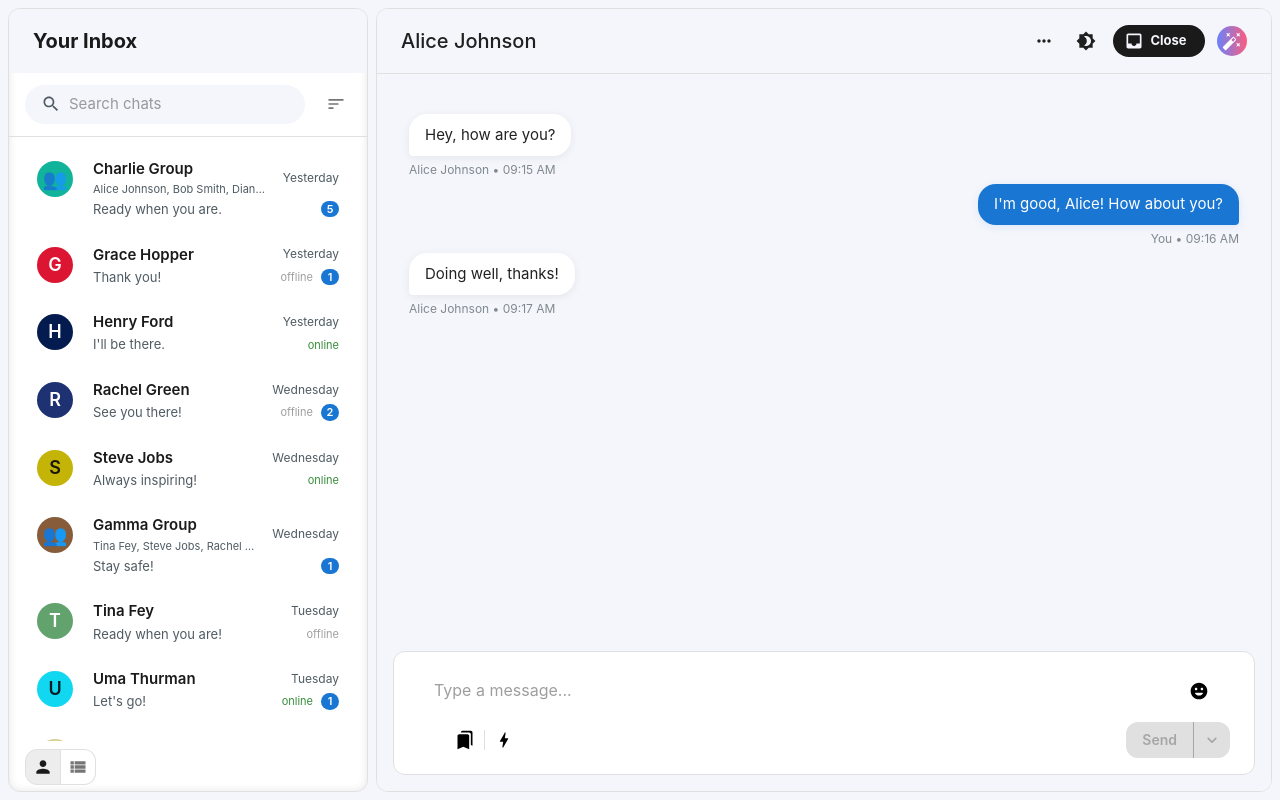
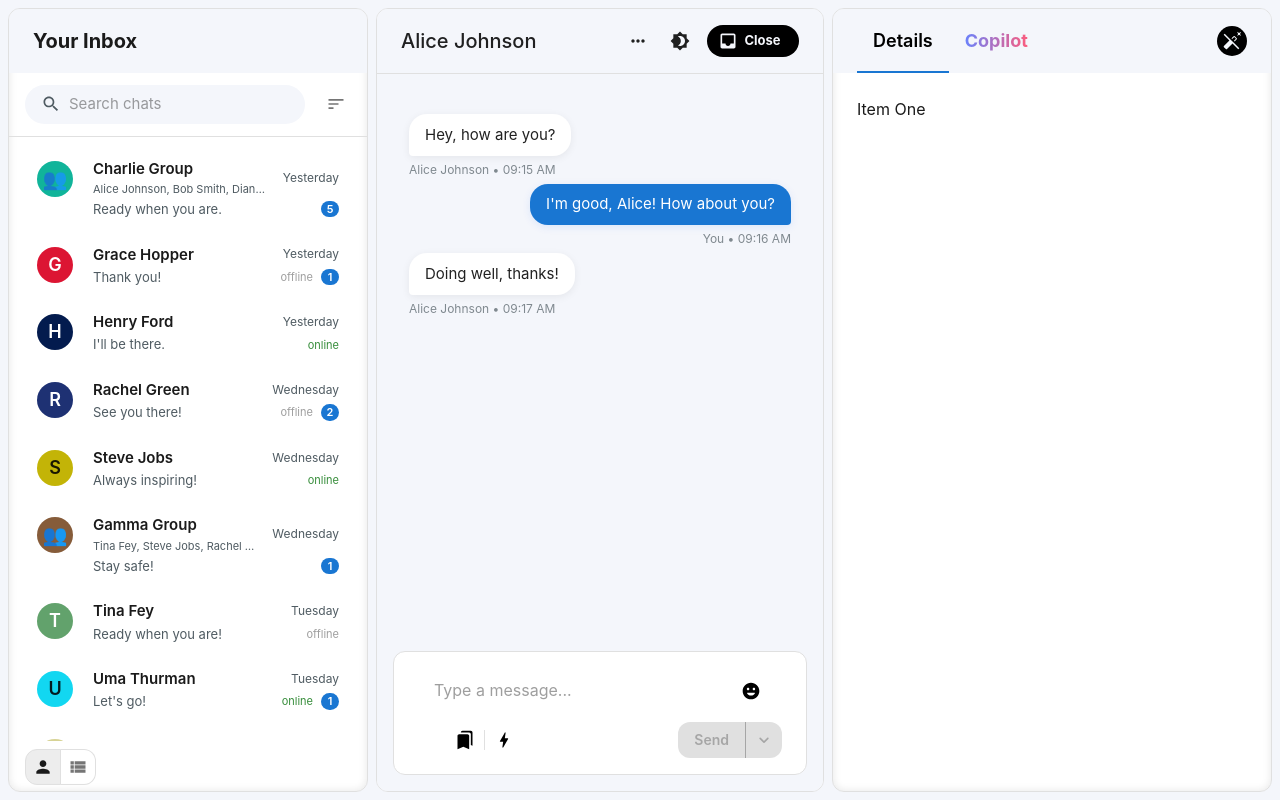
Before and after one commit to shekhar-sg/beyond-chat-assignment, a Next.js app: page /conversation/1 in a window 1280 px wide. Built offline with nearby package versions, Linux system fonts and the light colour scheme; some icons are missing; what @mui/material-nextjs would draw is missing.

Commit message:
add AISectionTabs and PaperForAISection components for AI chat sidebar integration

```diff
--- a/package.json
+++ b/package.json
@@ -13,6 +13,7 @@
     "@emotion/react": "^11.14.0",
     "@emotion/styled": "^11.14.0",
     "@mui/icons-material": "^7.1.0",
+    "@mui/lab": "^7.0.0-beta.12",
     "@mui/material": "^7.1.0",
     "@mui/material-nextjs": "^7.1.0",
     "@reduxjs/toolkit": "^2.8.2",
--- a/src/app/(chat)/layout.tsx
+++ b/src/app/(chat)/layout.tsx
@@ -1,21 +1,11 @@
-"use client";
+import AISectionTabs from "@/components/AISectionTabs";
+import PaperForAISection from "@/components/PaperForAISection";
 import UserList from "@/components/UserList";
 import { users } from "@/content/users";
-import { useAppSelector } from "@/store/hooks";
-import {
-  Paper,
-  type PaperProps,
-  Stack,
-  styled,
-  Toolbar,
-  Typography,
-} from "@mui/material";
+import { Paper, Stack, Toolbar, Typography } from "@mui/material";
 import type { ReactNode } from "react";
 
 export default function ChatLayout({ children }: { children: ReactNode }) {
-  const isAIChatSidebarOpen = useAppSelector(
-    ({ appConfig }) => appConfig.isAIChatSidebarOpen
-  );
   return (
     <Stack
       direction={"row"}
@@ -44,8 +34,7 @@ export default function ChatLayout({ children }: { children: ReactNode }) {
         </Toolbar>
         <UserList users={users} />
       </Paper>
-      <PaperForMain
-        isAIChatSidebarOpen={isAIChatSidebarOpen}
+      <Paper
         variant={"outlined"}
         sx={{
           border: 1,
@@ -53,15 +42,12 @@ export default function ChatLayout({ children }: { children: ReactNode }) {
           overflowY: "auto",
           display: "flex",
           flexDirection: "column",
-          flexGrow: 1,
-          flexShrink: 0,
-          // marginRight: "0", // Adjust for the width of the AI chat drawer and padding
+          flex: 1,
         }}
       >
         {children}
-      </PaperForMain>
-      <PaperForAIChat
-        isAIChatSidebarOpen={isAIChatSidebarOpen}
+      </Paper>
+      <PaperForAISection
         variant={"outlined"}
         sx={{
           width: 440,
@@ -71,64 +57,10 @@ export default function ChatLayout({ children }: { children: ReactNode }) {
           display: "flex",
           flexDirection: "column",
           boxShadow: "inset 0 0 8px rgba(0,0,0,0.1)",
-          // marginRight: "-448px",
         }}
       >
-        <Toolbar sx={{ bgcolor: "background.default" }}>
-          AI Chatbot Help
-        </Toolbar>
-        {/* Place your AI help/chatbot component here */}
-      </PaperForAIChat>
+        <AISectionTabs />
+      </PaperForAISection>
     </Stack>
   );
 }
-
-const drawerWidth = 440;
-
-interface CustomPaperProps extends PaperProps {
-  isAIChatSidebarOpen: boolean;
-}
-
-const PaperForMain = styled(Paper, {
-  shouldForwardProp: (prop) => prop !== "isAIChatSidebarOpen",
-})<CustomPaperProps>(({ theme }) => ({
-  transition: theme.transitions.create(["margin"], {
-    easing: theme.transitions.easing.sharp,
-    duration: theme.transitions.duration.leavingScreen,
-  }),
-  marginRight: 0, // Adjust for the width of the AI chat drawer
-  variants: [
-    {
-      props: ({ isAIChatSidebarOpen }) => isAIChatSidebarOpen,
-      style: {
-        transition: theme.transitions.create(["margin"], {
-          easing: theme.transitions.easing.easeOut,
-          duration: theme.transitions.duration.enteringScreen,
-        }),
-        marginRight: 0,
-      },
-    },
-  ],
-}));
-
-const PaperForAIChat = styled(Paper, {
-  shouldForwardProp: (prop) => prop !== "isAIChatSidebarOpen",
-})<CustomPaperProps>(({ theme }) => ({
-  transition: theme.transitions.create(["margin"], {
-    easing: theme.transitions.easing.sharp,
-    duration: theme.transitions.duration.leavingScreen,
-  }),
-  marginRight: -(drawerWidth + 8),
-  variants: [
-    {
-      props: ({ isAIChatSidebarOpen }) => isAIChatSidebarOpen,
-      style: {
-        transition: theme.transitions.create(["margin"], {
-          easing: theme.transitions.easing.easeOut,
-          duration: theme.transitions.duration.enteringScreen,
-        }),
-        marginRight: 0,
-      },
-    },
-  ],
-}));
--- /dev/null
+++ b/src/components/AISectionTabs.tsx
@@ -0,0 +1,102 @@
+"use client";
+import { useAppDispatch } from "@/store/hooks";
+import { toggleAIChatSidebar } from "@/store/slices/appConfigSlice";
+import { gradientForAI } from "@/styles/theme";
+import { AutoFixOff } from "@mui/icons-material";
+import { TabContext, TabList, TabPanel } from "@mui/lab";
+import { IconButton, Tab, Toolbar } from "@mui/material";
+import Box from "@mui/material/Box";
+import { type SyntheticEvent, useState } from "react";
+
+const AISectionTabs = () => {
+  const [value, setValue] = useState("1");
+  const dispatch = useAppDispatch();
+
+  const handleChange = (event: SyntheticEvent, newValue: string) => {
+    setValue(newValue);
+  };
+
+  return (
+    <TabContext value={value}>
+      <Toolbar
+        sx={{
+          bgcolor: "background.default",
+          justifyContent: "space-between",
+          alignItems: "center",
+        }}
+      >
+        <TabList
+          onChange={handleChange}
+          aria-label="lab API tabs example"
+          sx={{
+            height: "100%",
+          }}
+          slotProps={{
+            scroller: {
+              sx: {
+                display: "inline-flex",
+                alignItems: "center",
+              },
+            },
+            indicator: {
+              sx: {
+                bgcolor: "secondary.main",
+              },
+            },
+          }}
+        >
+          <Tab
+            label="Details"
+            value="1"
+            disableRipple
+            sx={{
+              fontSize: "large",
+            }}
+          />
+          <Tab
+            label={<CopilotGradientText />}
+            value="2"
+            disableRipple
+            sx={{
+              fontSize: "large",
+            }}
+          />
+        </TabList>
+        <IconButton
+          aria-label="close AI drawer"
+          onClick={() => dispatch(toggleAIChatSidebar())}
+          size={"small"}
+          sx={{
+            bgcolor: "primary.main",
+            color: "primary.contrastText",
+            "&:hover": {
+              bgcolor: "primary.main",
+            },
+          }}
+        >
+          <AutoFixOff fontSize={"small"} />
+        </IconButton>
+      </Toolbar>
+      <TabPanel value="1">Item One</TabPanel>
+      <TabPanel value="2">Item Two</TabPanel>
+    </TabContext>
+  );
+};
+
+export default AISectionTabs;
+
+const CopilotGradientText = () => {
+  return (
+    <Box
+      component={"span"}
+      style={{
+        background: gradientForAI,
+        WebkitBackgroundClip: "text",
+        WebkitTextFillColor: "transparent",
+        fontWeight: "bold",
+      }}
+    >
+      Copilot
+    </Box>
+  );
+};
--- a/src/components/ChatToolbar.tsx
+++ b/src/components/ChatToolbar.tsx
@@ -3,6 +3,7 @@ import {
   toggleAIChatSidebar,
   toggleThemeMode,
 } from "@/store/slices/appConfigSlice";
+import { gradientForAI } from "@/styles/theme";
 import { sxToArray } from "@/utils/helpers";
 import {
   AutoFixHigh,
@@ -12,11 +13,11 @@ import {
 } from "@mui/icons-material";
 import {
   AppBar,
+  type AppBarProps,
   Chip,
   IconButton,
   Toolbar,
   Typography,
-  type AppBarProps,
 } from "@mui/material";
 
 import Link from "next/link";
@@ -67,9 +68,9 @@ function ChatToolbar(props: ChatToolbarProps) {
           href={"/"}
           disabled={!userName}
           sx={{
-            bgcolor: "text.primary",
+            bgcolor: "primary.main",
             padding: 0.8,
-            color: "background.default",
+            color: "primary.contrastText",
             fontWeight: "bold",
             cursor: "pointer",
           }}
@@ -80,12 +81,11 @@ function ChatToolbar(props: ChatToolbarProps) {
         {/* Ai copilot Button */}
         {!isAIChatSidebarOpen && (
           <IconButton
-            aria-label="open drawer"
+            aria-label="open AI drawer"
             onClick={() => dispatch(toggleAIChatSidebar())}
             size={"small"}
             sx={{
-              backgroundImage:
-                "linear-gradient(90deg, #6a82fb 0%, #fc5c7d 100%)",
+              backgroundImage: gradientForAI,
               color: "common.white",
             }}
           >
--- /dev/null
+++ b/src/components/PaperForAISection.tsx
@@ -0,0 +1,39 @@
+"use client";
+
+import { useAppSelector } from "@/store/hooks";
+import { sxToArray } from "@/utils/helpers";
+import { Paper, type PaperProps } from "@mui/material";
+
+const drawerWidth = 440;
+
+const PaperForAISection = (props: PaperProps) => {
+  const isAIChatSidebarOpen = useAppSelector(
+    ({ appConfig }) => appConfig.isAIChatSidebarOpen
+  );
+  return (
+    <Paper
+      {...props}
+      sx={[
+        (theme) =>
+          isAIChatSidebarOpen
+            ? {
+                transition: theme.transitions.create(["margin"], {
+                  easing: theme.transitions.easing.easeOut,
+                  duration: theme.transitions.duration.enteringScreen,
+                }),
+                marginRight: 0,
+              }
+            : {
+                transition: theme.transitions.create(["margin"], {
+                  easing: theme.transitions.easing.sharp,
+                  duration: theme.transitions.duration.leavingScreen,
+                }),
+                marginRight: `-${drawerWidth + 8}px`,
+              },
+        ...sxToArray(props?.sx),
+      ]}
+    />
+  );
+};
+
+export default PaperForAISection;
--- a/src/store/slices/appConfigSlice.ts
+++ b/src/store/slices/appConfigSlice.ts
@@ -7,7 +7,7 @@ export interface AppConfigState {
 
 const initialState: AppConfigState = {
   themeMode: "light",
-  isAIChatSidebarOpen: false,
+  isAIChatSidebarOpen: true,
 };
 
 const appConfigSlice = createSlice({
@@ -28,5 +28,5 @@ const appConfigSlice = createSlice({
   },
 });
 
-export const { toggleThemeMode,toggleAIChatSidebar } = appConfigSlice.actions;
+export const { toggleThemeMode, toggleAIChatSidebar } = appConfigSlice.actions;
 export default appConfigSlice;
--- a/src/styles/theme/index.tsx
+++ b/src/styles/theme/index.tsx
@@ -7,12 +7,13 @@ const generateTheme = (
   return createTheme({
     palette: {
       mode,
+      primary: {
+        main: isDarkMode ? "#fff" : "#000",
+        contrastText: isDarkMode ? "#181a20" : "#f4f6fb",
+      },
       secondary: {
         main: isDarkMode ? "#90caf9" : "#1976d2",
         contrastText: isDarkMode ? "#0d1117" : "#fff",
-      },
-      primary: {
-        main: isDarkMode ? "#fff" : "#000",
       },
       background: {
         default: isDarkMode ? "#181a20" : "#f4f6fb",
@@ -35,11 +36,11 @@ const generateTheme = (
       info: {
         main: isDarkMode ? "#29b6f6" : "#0288d1",
       },
-      common:{
+      common: {
         black: isDarkMode ? "#0d1117" : "#000",
         white: isDarkMode ? "#e3e3e3" : "#fff",
       },
-      grey:{
+      grey: {
         50: isDarkMode ? "#1c1f24" : "#fafafa",
         100: isDarkMode ? "#2c2f34" : "#f5f5f5",
         200: isDarkMode ? "#3c3f44" : "#eeeeee",
@@ -67,3 +68,5 @@ const generateTheme = (
 };
 
 export default generateTheme;
+
+export const gradientForAI = 'linear-gradient(90deg, #6a82fb 0%, #fc5c7d 100%)'
```
Also changed, not shown: 1 other file (tests, documents, lock files or other folders).
